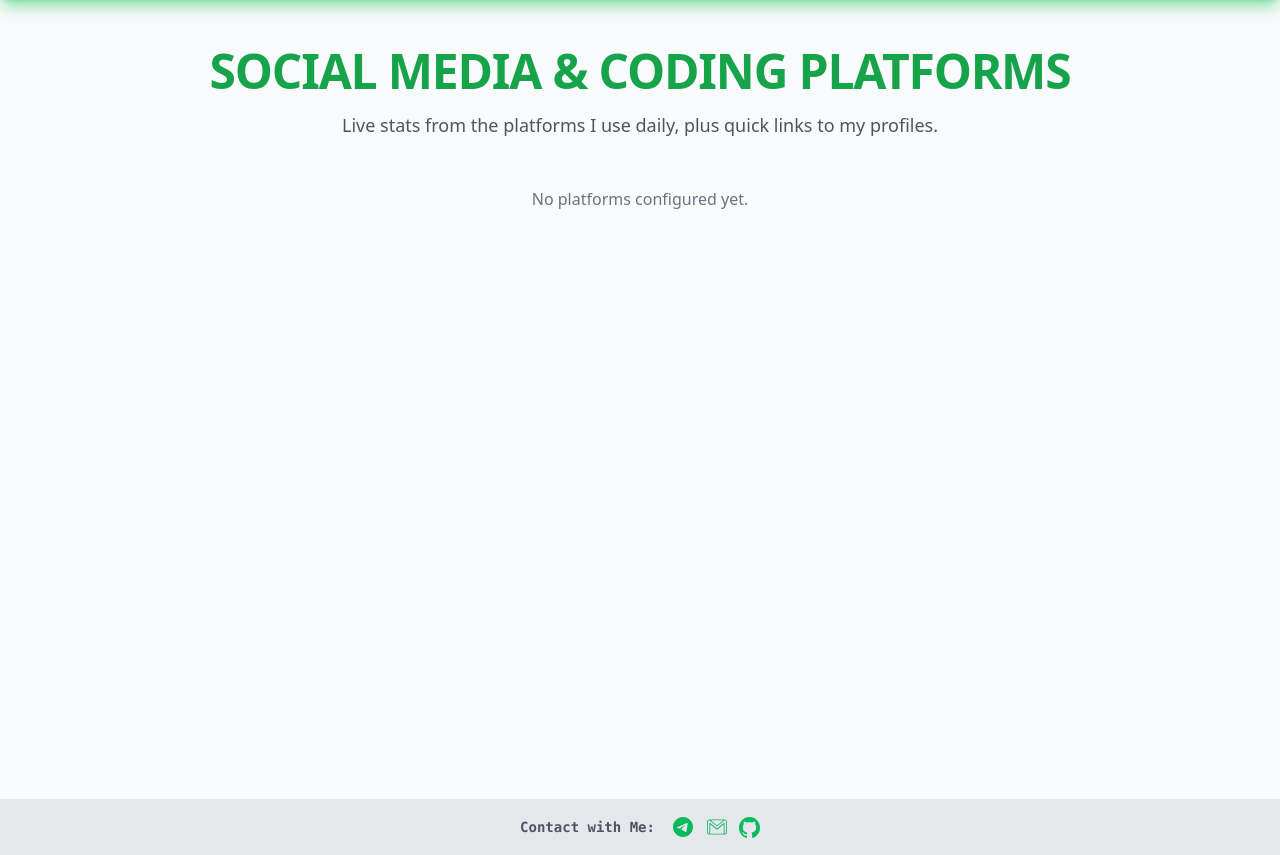
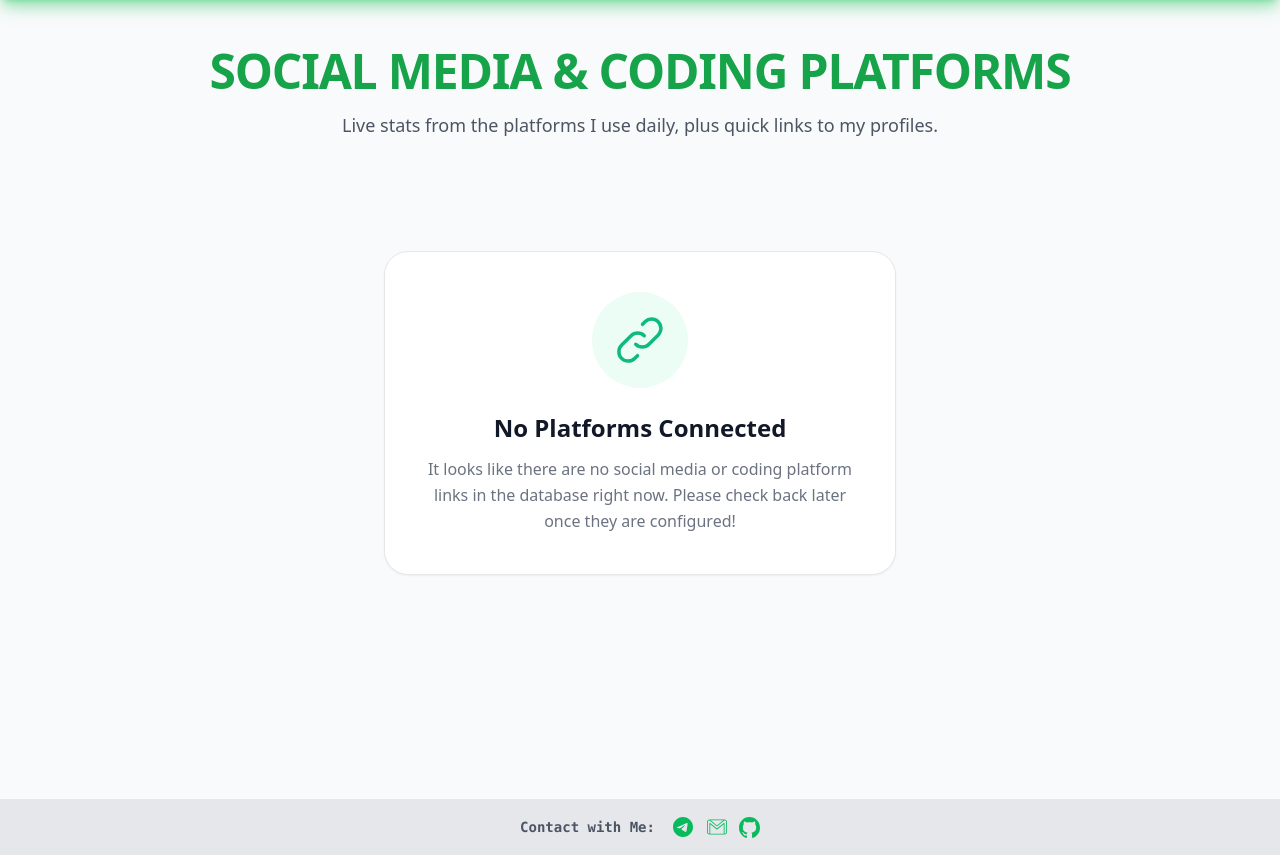
Before and after one commit to django-frog/django-portfolio, a Django app: page /home/media/ in a window 1280 px wide. Shown: the part 65-920 px from the top of the page. Run offline with Django 4.2, Linux system fonts and the light colour scheme; data that the repository does not hold is empty; parts of the project's set-up code (start-up, migrations or seed data) failed here and were passed over; some libraries are stand-ins or nearby versions.

Commit message:
enhance social page shape.

```diff
--- a/core/templates/portfolio/media_page.html
+++ b/core/templates/portfolio/media_page.html
@@ -186,9 +186,26 @@
   {# Empty-state fallback                                         #}
   {# ============================================================ #}
   {% if not stat_platforms and not simple_platforms %}
-    <p class="text-center text-gray-500 dark:text-gray-400">
-      {% trans "No platforms configured yet." %}
-    </p>
+    <div class="flex flex-col items-center justify-center py-16 px-4">
+      <div class="bg-white dark:bg-gray-800 p-8 sm:p-10 rounded-3xl shadow-sm border border-gray-200 dark:border-gray-700 flex flex-col items-center text-center max-w-lg w-full transition-all hover:shadow-md">
+
+          <!-- Animated Unplugged/Empty Icon -->
+          <div class="w-24 h-24 mb-6 text-emerald-500 dark:text-emerald-400 bg-emerald-50 dark:bg-emerald-900/30 p-5 rounded-full flex items-center justify-center">
+              <svg fill="none" stroke="currentColor" viewBox="0 0 24 24" xmlns="http://www.w3.org/2000/svg" class="w-full h-full">
+                  <path stroke-linecap="round" stroke-linejoin="round" stroke-width="1.5" d="M13.828 10.172a4 4 0 00-5.656 0l-4 4a4 4 0 105.656 5.656l1.102-1.101m-.758-4.899a4 4 0 005.656 0l4-4a4 4 0 00-5.656-5.656l-1.1 1.1"></path>
+              </svg>
+          </div>
+
+          <h3 class="text-2xl font-bold text-gray-900 dark:text-gray-100 mb-3">
+            {% trans "No Platforms Connected" %}
+          </h3>
+
+          <p class="text-gray-500 dark:text-gray-400 text-base leading-relaxed">
+            {% trans "It looks like there are no social media or coding platform links in the database right now. Please check back later once they are configured!" %}
+          </p>
+
+      </div>
+    </div>
   {% endif %}
 
 </div>
```
